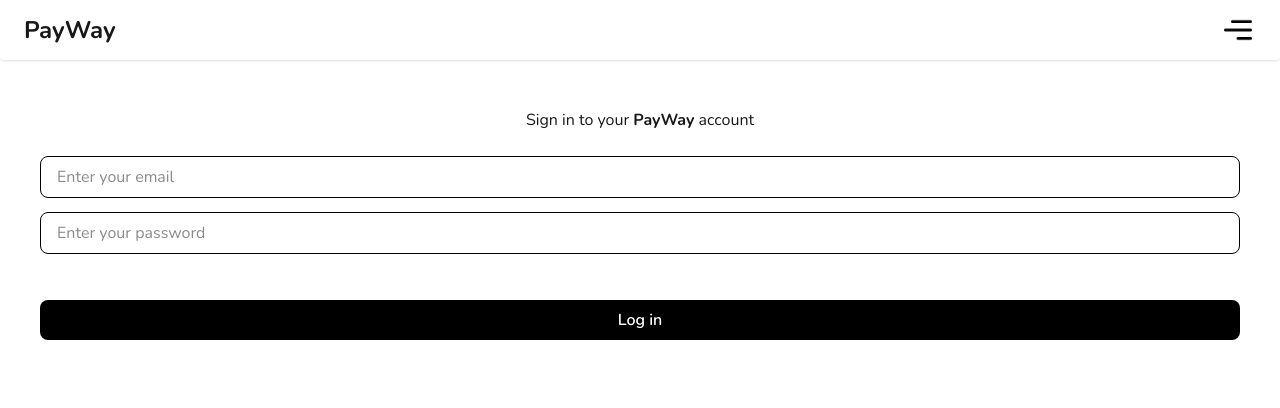
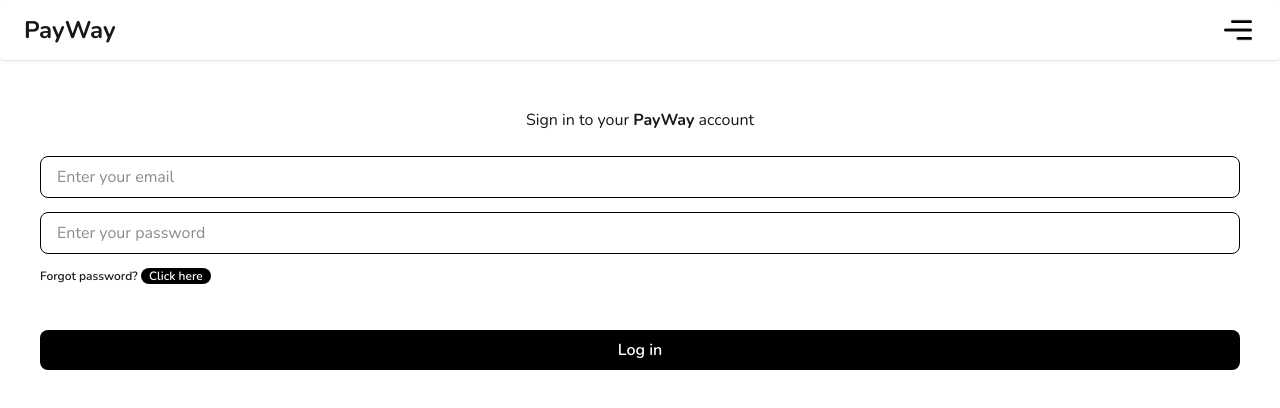
Before and after one commit to Gmedulla101/pmw_frontend, a React (Vite) app: page /sign-in in a window 1280 px wide. Shown: the top 408 px of the page. Built offline with nearby package versions, Linux system fonts and the light colour scheme; no server answers.

Commit message:
Forgot password page created and routed to

```diff
--- /dev/null
+++ b/src/pages/ForgotPassword.tsx
@@ -0,0 +1,5 @@
+const ForgotPassword = () => {
+  return <div>ForgotPassword</div>;
+};
+
+export default ForgotPassword;
--- a/src/pages/SignIn.tsx
+++ b/src/pages/SignIn.tsx
@@ -3,6 +3,7 @@ import { RootState, AppDispatch } from '../redux/store';
 import { handleForm } from '../redux/features/authSlice';
 import useAuth from '../hooks/useAuth';
 import { ToastContainer } from 'react-toastify';
+import { Link } from 'react-router';
 
 const SignIn = () => {
   const { form } = useSelector((store: RootState) => store.auth);
@@ -50,6 +51,19 @@ const SignIn = () => {
           onChange={handleFormChange}
         />
 
+        <div>
+          <p className="text-xs font-semibold">
+            {' '}
+            Forgot password?{' '}
+            <Link to={'/forgot-password'}>
+              {' '}
+              <span className="bg-black text-white rounded-lg px-2 inline-block transition hover:scale-105 cursor-pointer">
+                Click here
+              </span>
+            </Link>{' '}
+          </p>
+        </div>
+
         <button
           onClick={handleLogin}
           id="signup"
--- a/src/routes/router.tsx
+++ b/src/routes/router.tsx
@@ -9,6 +9,7 @@ import Profile from '../pages/Profile';
 import CreateTxn from '../pages/CreateTxn';
 import TxnPage from '../pages/TxnPage';
 import JoinTxn from '../pages/JoinTxn';
+import ForgotPassword from '../pages/ForgotPassword';
 
 const router = createBrowserRouter([
   {
@@ -43,6 +44,10 @@ const router = createBrowserRouter([
         path: '/join-transaction',
         element: <JoinTxn />,
       },
+      {
+        path: '/forgot-password',
+        element: <ForgotPassword />,
+      },
     ],
   },
 ]);
```
